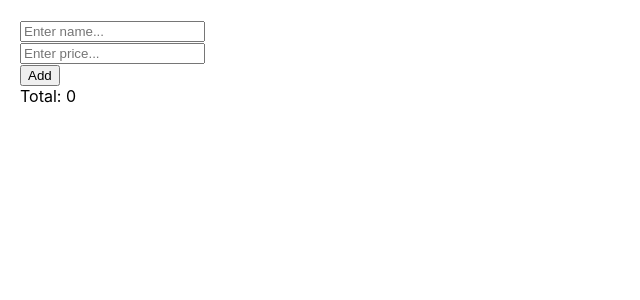
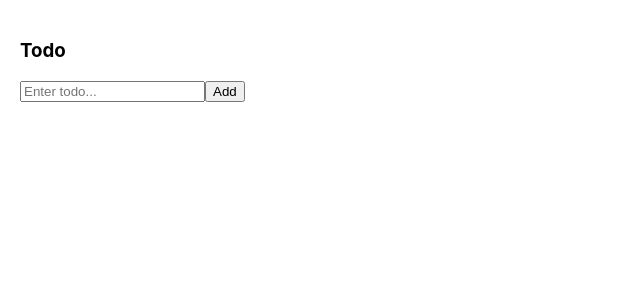
Before and after one commit to ledo9124/F8-ReactJS, a React (Create React App) app: page / in a window 1280 px wide. Shown: the top 300 px of the page, without its empty margins (0-640 px from the left). Built offline with nearby package versions, Linux system fonts and the light colour scheme.

Commit message:
Todo App with useReducer hook

```diff
--- a/src/App.js
+++ b/src/App.js
@@ -1,4 +1,4 @@
-import { useState , useMemo , useRef } from 'react'
+import { useReducer, useRef } from 'react'
 // import Content from './Content'
 
 // const gifts = [
@@ -21,6 +21,79 @@
 //     name: 'React JS'
 //   },
 // ]
+
+
+//1. Init state
+const initState = {
+  job: '',
+  jobs: []
+}
+
+//2. actions
+const SET_JOB = 'set_job'
+const ADD_JOB = 'add_job'
+const DELETE_JOB = 'delete_job'
+
+const setJob = payload => {
+  return {
+    type: SET_JOB,
+    payload
+  }
+}
+
+const addJob = payload => {
+  return {
+    type: ADD_JOB,
+    payload
+  }
+}
+
+const deleteJob = payload => {
+  return {
+    type: DELETE_JOB,
+    payload
+  }
+}
+
+//3. Reducer
+const reducer = (state , action) => {
+
+  console.log('Action:', action);
+  console.log('Pver state:', state);
+
+  let newState
+
+  switch(action.type) {
+    case SET_JOB:
+      newState = {
+        ...state,
+        job: action.payload
+      }
+      break
+    case ADD_JOB:
+      newState = {
+        ...state,
+        jobs: [...state.jobs , action.payload]
+      }
+      break
+    case DELETE_JOB:
+      const newJobs = [...state.jobs]
+
+      newJobs.splice(action.payload , 1)
+
+      newState = {
+        ...state,
+        jobs: newJobs
+      }
+      break
+    default:
+        throw new Error('Invalid action.')
+  }
+
+  console.log('New state:' , newState);
+
+  return newState
+}
 
 function App() {
   // const [info , setInfo] = useState({
@@ -198,55 +271,95 @@
   //   </div>
   // )
 
-  const [name , setName] = useState('')
-  const [price , setPrice] = useState('')
-  const [products , setProducts] = useState([])
+  // const [name , setName] = useState('')
+  // const [price , setPrice] = useState('')
+  // const [products , setProducts] = useState([])
 
-  const nameRef = useRef()
+  // const nameRef = useRef()
+
+  // const handleSubmit = () => {
+  //   setProducts([
+  //     ...products , {
+  //       name,
+  //       price: +price
+  //     }
+  //   ])
+  //   setName('')
+  //   setPrice('')
+
+  //   nameRef.current.focus()
+  // }
+
+  // const total = useMemo(() => {
+  //   const result = products.reduce((result , prod) =>
+  //     result + prod.price,
+  //     0
+  //   )
+
+  //   return result
+  // } , [products])
+
+  // return (
+  //   <div style={{ padding:20 }}>
+  //     <input
+  //       ref={nameRef}
+  //       value={name}
+  //       placeholder='Enter name...'
+  //       onChange={e => setName(e.target.value)}
+  //     />
+  //     <br />
+  //     <input
+  //       value={price}
+  //       placeholder='Enter price...'
+  //       onChange={e => setPrice(e.target.value)}
+  //     />
+  //     <br />
+  //     <button onClick={handleSubmit} >Add</button>
+  //     <br />
+  //     Total: {total}
+  //     <ul>
+  //       {products.map((product , index) => (
+  //         <li key={index}>{product.name} - {product.price}</li>
+  //       ))}
+  //     </ul>
+  //   </div>
+  // )
+
+  // Todo App with useReducer hook
+
+  const [state , dispatch] = useReducer(reducer , initState)
+
+  const inputRef = useRef()
+
+  const { job , jobs } = state
 
   const handleSubmit = () => {
-    setProducts([
-      ...products , {
-        name,
-        price: +price
-      }
-    ])
-    setName('')
-    setPrice('')
+    dispatch(addJob(job))
+    dispatch(setJob(''))
 
-    nameRef.current.focus()
+    inputRef.current.focus()
   }
 
-  const total = useMemo(() => {
-    const result = products.reduce((result , prod) =>
-      result + prod.price,
-      0
-    )
-
-    return result
-  } , [products])
-
   return (
-    <div style={{ padding:20 }}>
+    <div style={{ padding: 20 }}>
+      <h3>Todo</h3>
       <input
-        ref={nameRef}
-        value={name}
-        placeholder='Enter name...'
-        onChange={e => setName(e.target.value)}
+        value={job}
+        ref={inputRef}
+        placeholder='Enter todo...'
+        onChange={e => {
+          dispatch(setJob(e.target.value))
+        }}
       />
-      <br />
-      <input
-        value={price}
-        placeholder='Enter price...'
-        onChange={e => setPrice(e.target.value)}
-      />
-      <br />
-      <button onClick={handleSubmit} >Add</button>
-      <br />
-      Total: {total}
+      <button onClick={handleSubmit}>Add</button>
       <ul>
-        {products.map((product , index) => (
-          <li key={index}>{product.name} - {product.price}</li>
+        {jobs.map((job , index) => (
+          <li key={index}>
+            {job}
+            <span onClick={() => dispatch(deleteJob(index))}>
+              &times;
+            </span>
+          </li>
         ))}
       </ul>
     </div>
```
